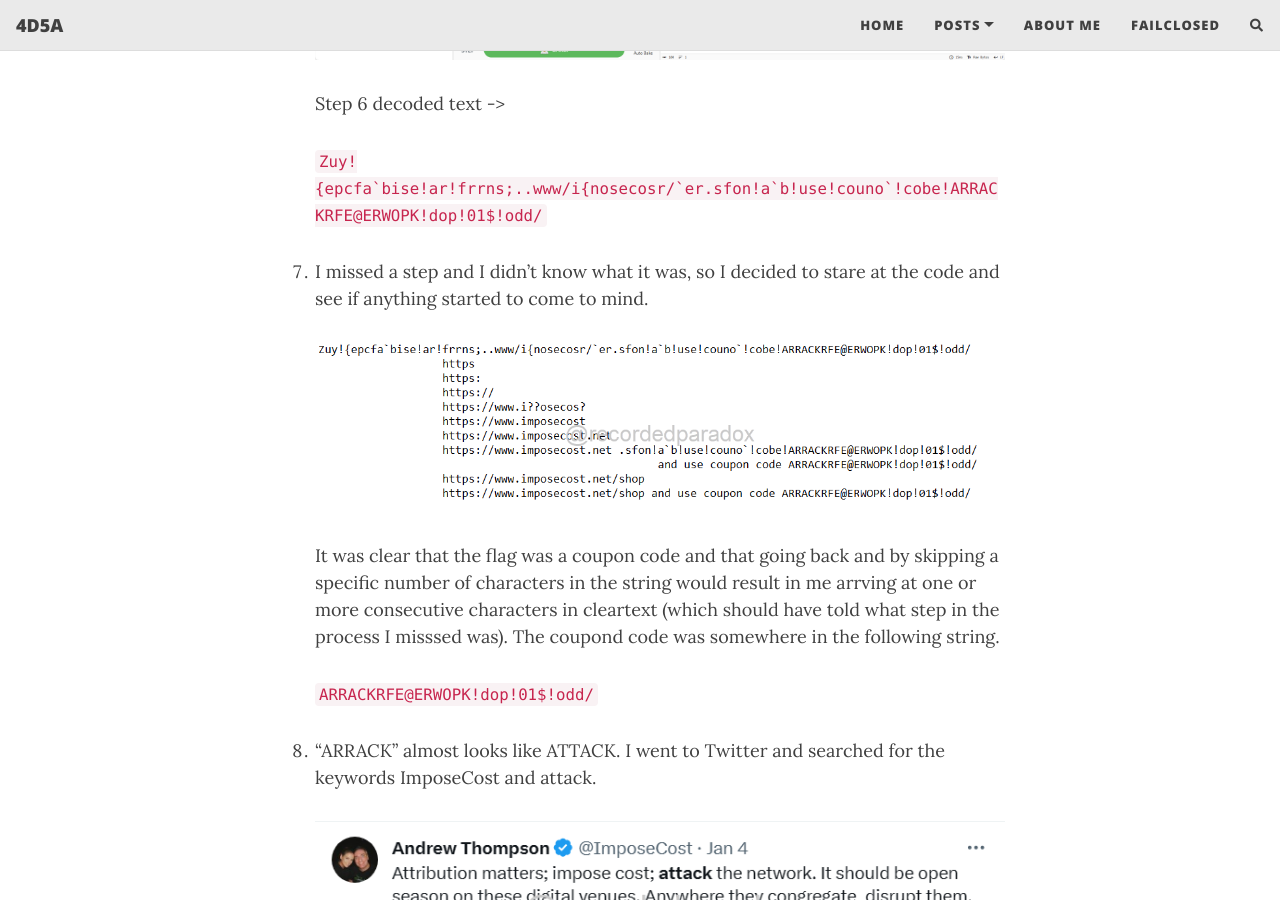
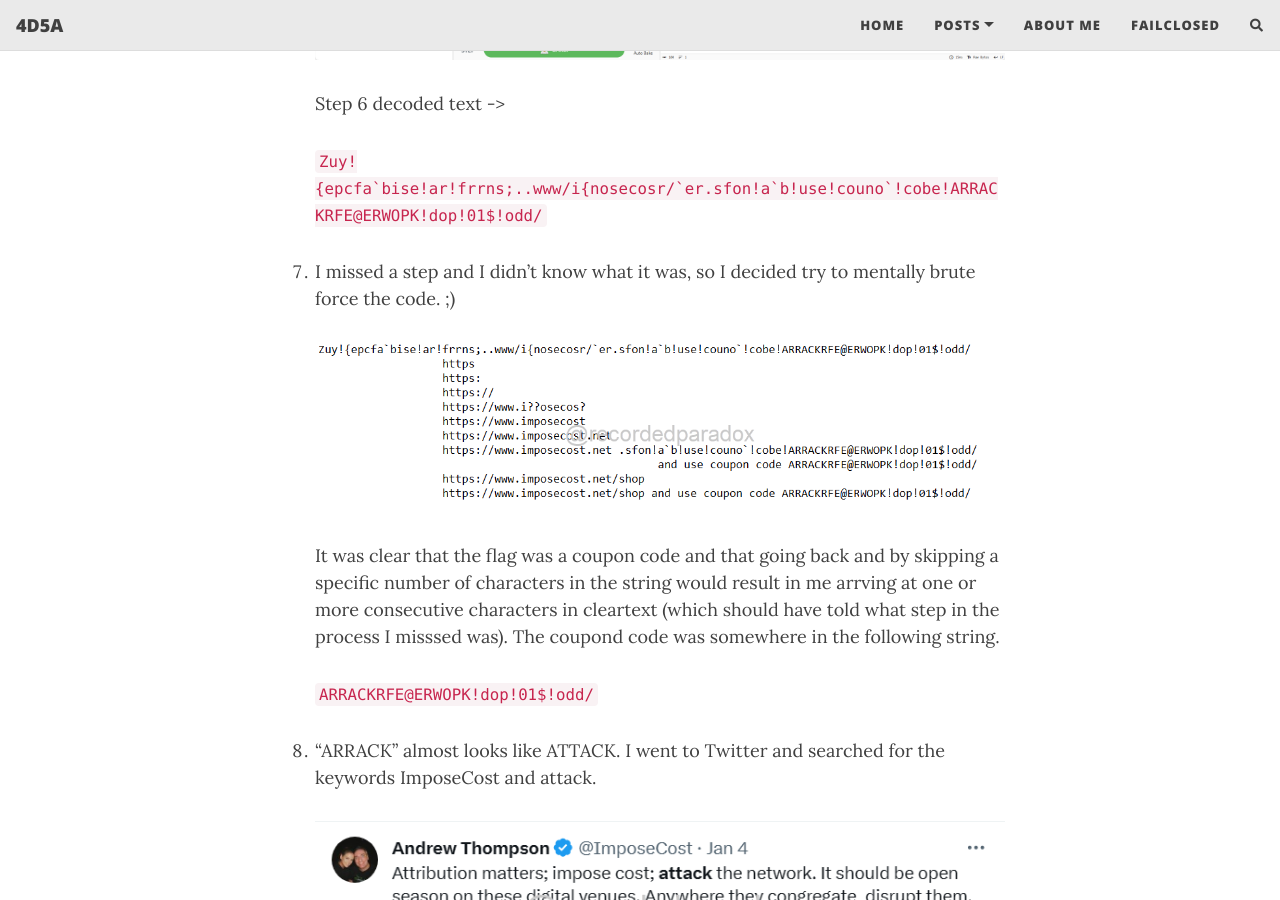
Before and after one commit to 4D5A/4d5a.github.io, a Jekyll site: the page built from _posts/ctfwriteups-posts/2024-01-07-impose-cost-january-2024-challenege.md, in a window 1280 px wide and 900 px high, scrolled down 7487 px. Built offline with Jekyll 4.4.1, drawn with Linux system fonts in a browser that asks for light colours; nearby versions of some CDN libraries; comment, search, counter and statistics services are not loaded.

Commit message:
update a step in the writeup

````diff
--- a/_posts/ctfwriteups-posts/2024-01-07-impose-cost-january-2024-challenege.md
+++ b/_posts/ctfwriteups-posts/2024-01-07-impose-cost-january-2024-challenege.md
@@ -87,7 +87,7 @@
 
     ```Zuy!{epcfa`bise!ar!frrns;..www/i{nosecosr/`er.sfon!a`b!use!couno`!cobe!ARRACKRFE@ERWOPK!dop!01$!odd/```
 
-7. I missed a step and I didn't know what it was, so I decided to stare at the code and see if anything started to come to mind.
+7. I missed a step and I didn't know what it was, so I decided try to mentally brute force the code. ;)
 
     <img src="{{ 'assets/img/2024-01-07-impose-cost-january-2024-challenge/2024-01-07-impose-cost-january-2024-challenge-brute-force-screenshot.png' | relative_url }}" alt='Impose Cost January 2024 Challenge brute force.png' />
 
````
